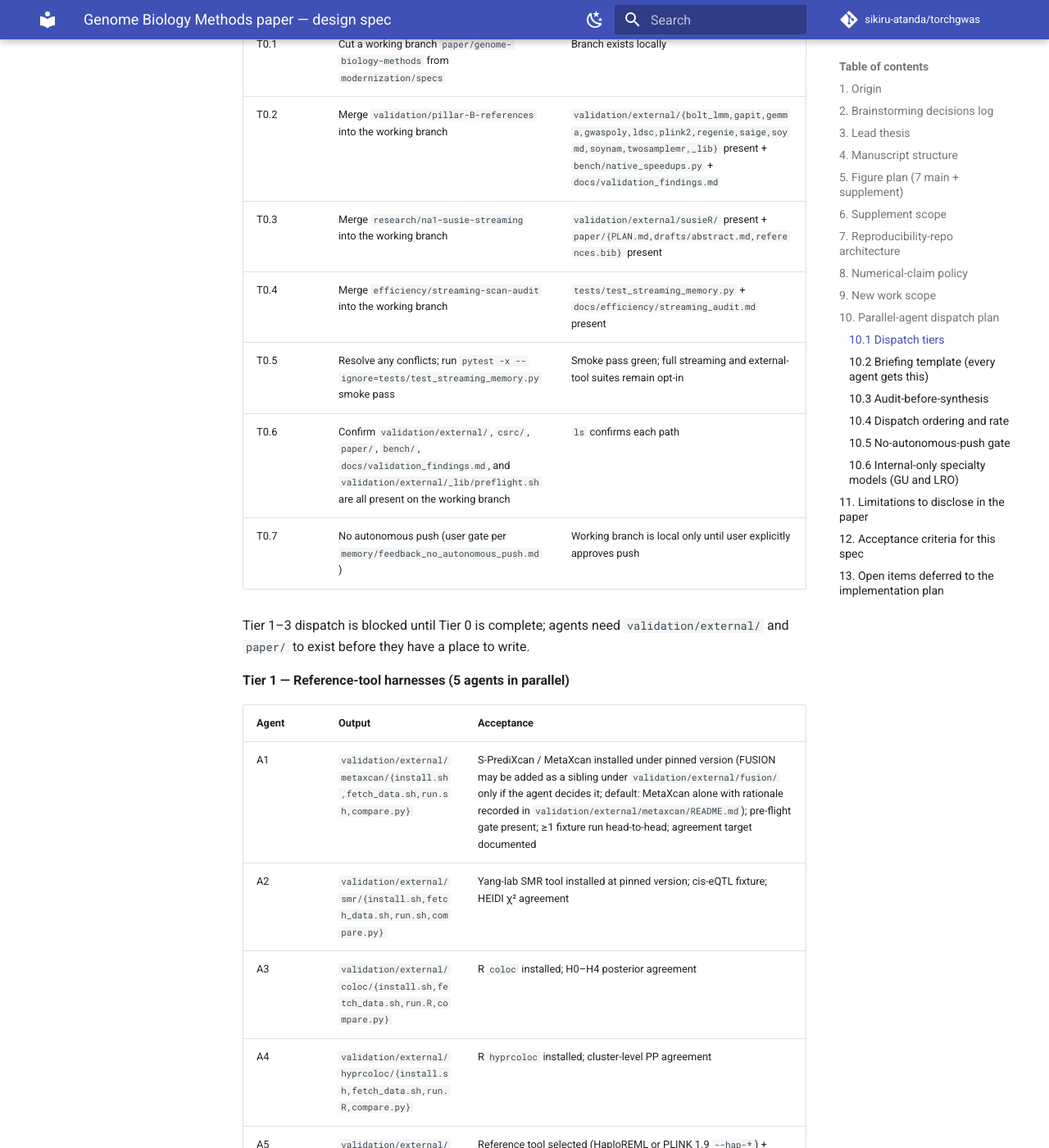
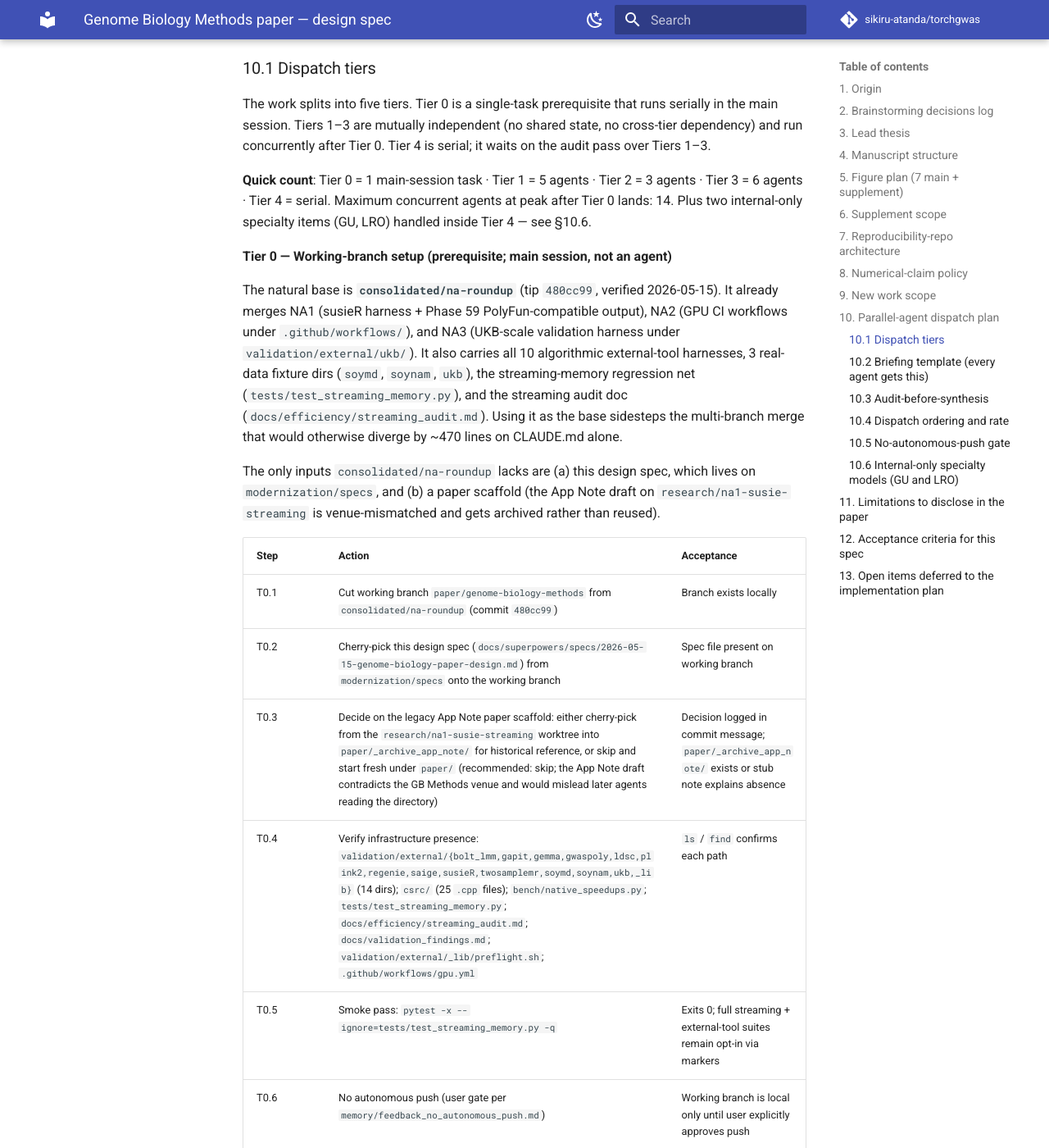
Before and after one commit to sikiru-atanda/torchgenomics, an MkDocs documentation site: the page built from docs/superpowers/specs/2026-05-15-genome-biology-paper-design.md, in a window 1280 px wide and 1400 px high, scrolled down 8023 px. Shown: the whole window at 82% size. Built offline with MkDocs 1.6.1 and Material for MkDocs 9.7.7, drawn with Linux system fonts in a browser that asks for light colours; comment, search, counter and statistics services are not loaded; some of the changed text lies outside the part shown.

Commit message:
Spec: pass-2 verification — rebase Tier 0 on consolidated/na-roundup
Second self-verification pass found four issues:

  1. Tier 0 effort was about to be re-estimated upward (2-3 d) because
     pass-1 assumed merging multiple branches into modernization/specs.
     The actual right base is consolidated/na-roundup (tip 480cc99),
     which already merges NA1 + NA2 + NA3 + Pillar B + streaming-scan
     audit. Effort stays at 0.5-1 d — the bulk of the work was already
     done on that branch.

  2. NA1 / NA2 / NA3 in-progress work was unacknowledged in the spec
     even though it directly feeds paper figures (NA3 -> F6 panel B
     biobank-scale streaming claim; NA2 -> F6 panel D CPU/GPU parity;
     NA1 -> F4 fine-mapping). Now acknowledged: paper baseline is
     consolidated/na-roundup, so NA1/2/3 are carried.

  3. Real-data fixture count: 2 -> 3 (soymd + soynam + ukb), since
     NA3 added ukb. Title / thesis / F2 caption / S1 caption all
     updated to reflect 15 tools + 3 fixtures.

  4. Acceptance checkboxes in §12 ticked for items 1 and 2 (spec
     written + two-pass self-review complete).

Also added a clarification that Phases 57 / 58 / 59 are design-specced
on c8076d5 but only NA1 implements one slice (PolyFun output). Paper
presents shipped phases (0-56); Phases 57 / 58 land in Discussion as
roadmap.

Co-Authored-By: Claude Opus 4.7 (1M context) <noreply@anthropic.com>

```diff
--- a/docs/superpowers/specs/2026-05-15-genome-biology-paper-design.md
+++ b/docs/superpowers/specs/2026-05-15-genome-biology-paper-design.md
@@ -5,13 +5,23 @@
 **Author**: Sikiru Atanda (corresponding); additional authors TBD.
 **Working title**: *TorchGWAS: a GPU-accelerated, polyploid-first toolkit unifying variant, haplotype, and multi-omics GWAS at biobank scale, with end-to-end numerical equivalence to fifteen reference tools.*
 
-**Verification status (2026-05-15)**: load-bearing counts in this spec were re-verified against the repo on commit `0a71207` of `modernization/specs` plus `validation/pillar-B-references`, `efficiency/streaming-scan-audit`, and `research/na1-susie-streaming`. Corrected numbers: 25 native `.cpp` extensions (`find csrc/ -name "*.cpp" \| wc -l` → 25); 40 CLI subcommands (dispatch dict in `cli.py` has 40 `"name": _cmd_*` keys); 10 existing algorithmic reference tools — `bolt_lmm`, `gapit`, `gemma`, `gwaspoly`, `ldsc`, `plink2`, `regenie`, `saige`, `susieR`, `twosamplemr` — plus 2 real-data fixtures (`soymd`, `soynam`) and 1 shared library (`_lib`); 13 LD-block-design methods (12 `detect_blocks_*` + 1 `compute_wall_pritchard_diagnostics`); 9 haplotype GWAS methods (HTR/window/block/SKAT + PCHT/HHCT/HSKAT/HapGxE/BayesHap). After Tier 1 the algorithmic-reference count rises to 15.
+**Verification status (2026-05-15, second pass)**: load-bearing counts in this spec were re-verified against the repo on commit `0a71207` of `modernization/specs` plus `consolidated/na-roundup` (tip `480cc99`), `validation/pillar-B-references`, `efficiency/streaming-scan-audit`, and `research/na1-susie-streaming`. Corrected numbers: 25 native `.cpp` extensions (`find csrc/ -name "*.cpp" \| wc -l` → 25); 40 CLI subcommands (dispatch dict in `cli.py` has 40 `"name": _cmd_*` keys on `modernization/specs`; the count grows on `consolidated/na-roundup` because NA1 adds `bayes-scan-rss` — re-verify on the working branch before manuscript draft); 10 existing algorithmic reference tools — `bolt_lmm`, `gapit`, `gemma`, `gwaspoly`, `ldsc`, `plink2`, `regenie`, `saige`, `susieR`, `twosamplemr` — plus 3 real-data fixtures (`soymd`, `soynam`, `ukb`) and 1 shared library (`_lib`); 13 LD-block-design methods (12 `detect_blocks_*` + 1 `compute_wall_pritchard_diagnostics`); 9 haplotype GWAS methods (HTR/window/block/SKAT + PCHT/HHCT/HSKAT/HapGxE/BayesHap). After Tier 1 the algorithmic-reference count rises to 15 and fixtures stay at 3.
 
 ## 1. Origin
 
-The pre-existing Bioinformatics Application Note scaffold (`paper/PLAN.md`, `paper/drafts/abstract.md` in the `na1-susie-streaming` worktree) under-represented the package's capability surface. A capability audit against `torchgwas/` (modules + CLI registry) showed the manuscript named ~10 capabilities while the package implements ~50 across 56 phases. The unmentioned clusters included haplotype GWAS (Phase 46–47), LD-block design (Phases 20–21), TWAS / SMR / HEIDI / coloc / hyprcoloc (Phases 42, 44, 45), GRM-corrected causal mediation (Phase 49), and the entire specialty model family (Phases 22–35).
+The pre-existing Bioinformatics Application Note scaffold (`paper/PLAN.md`, `paper/drafts/abstract.md` in the `research/na1-susie-streaming` worktree) under-represented the package's capability surface. A capability audit against `torchgwas/` (modules + CLI registry) showed the manuscript named ~10 capabilities while the package implements ~50 across 56 shipped phases. The unmentioned clusters included haplotype GWAS (Phase 46–47), LD-block design (Phases 20–21), TWAS / SMR / HEIDI / coloc / hyprcoloc (Phases 42, 44, 45), GRM-corrected causal mediation (Phase 49), and the entire specialty model family (Phases 22–35).
 
 Per the brainstorming session (2026-05-15), we are switching venue to **Genome Biology — Methods (Software)** to give every cluster a defensible home, and adding five external reference-tool harnesses to validate the new clusters before submission.
+
+The paper baseline is the consolidated post-NA branch (`consolidated/na-roundup`, tip `480cc99`), which already merges:
+
+- **NA1** — SuSiE-RSS sumstats fine-mapping + Phase 59 PolyFun-compatible output + `validation/external/susieR/` harness
+- **NA2** — GPU CI infrastructure (`.github/workflows/gpu.yml` + 4 sibling workflows)
+- **NA3** — UKB-scale validation harness (`validation/external/ukb/`) with BOLT-LMM + SAIGE + regenie installed end-to-end
+- **Pillar B** — 9 of the 10 existing algorithmic reference-tool harnesses (susieR is contributed by NA1) + 2 real-data fixture sets (`soymd`, `soynam`); NA3 contributes the 3rd fixture (`ukb`). Plus `bench/native_speedups.py` + `docs/validation_findings.md`.
+- **Streaming efficiency** — `tests/test_streaming_memory.py` + `docs/efficiency/streaming_audit.md`
+
+Phases 57 / 58 / 59 are design-specced (commit `c8076d5`) but not yet implemented in code. NA1 implements one part of Phase 59 (PolyFun-compatible output for fine-mapping). The paper presents what's *shipped*; Phases 57 / 58 land in Discussion as roadmap.
 
 ## 2. Brainstorming decisions log
 
@@ -27,7 +37,7 @@ Per the brainstorming session (2026-05-15), we are switching venue to **Genome B
 
 ## 3. Lead thesis
 
-> TorchGWAS is the first single open-source toolkit to (i) **unify** variant-level, haplotype-level, and multi-omics GWAS in one runtime; (ii) treat **polyploidy** as first-class (arbitrary ploidy k; diploid is k=2); (iii) **stream** from biobank-scale data on commodity GPUs; (iv) ship with end-to-end **numerical equivalence** to fifteen reference tools (ten existing + five new harnesses) plus two real-data fixtures (`soymd`, `soynam`), under observed-then-floored tolerances reproducible from a single shell command.
+> TorchGWAS is the first single open-source toolkit to (i) **unify** variant-level, haplotype-level, and multi-omics GWAS in one runtime; (ii) treat **polyploidy** as first-class (arbitrary ploidy k; diploid is k=2); (iii) **stream** from biobank-scale data on commodity GPUs; (iv) ship with end-to-end **numerical equivalence** to fifteen reference tools (ten existing + five new harnesses) plus three real-data fixtures (`soymd`, `soynam`, `ukb`), under observed-then-floored tolerances reproducible from a single shell command.
 
 To our knowledge, no prior toolkit combines all four properties.
 
@@ -39,7 +49,7 @@ Genome Biology Methods (Software) format: structured Abstract / Background / Res
 |---|---|---|---|
 | 1 | Background | ~700 | Biobank-scale GWAS landscape; gap = no toolkit unifies variant + haplotype + multi-omics + polyploid + streaming on GPU with reference equivalence. |
 | 2 | Results: Architecture & capability surface | ~600 | F1 — capability map (all ~50 features grouped by cluster). |
-| 3 | Results: Reference-tool equivalence (15 tools) | ~900 | F2 — 15-tool grid + 2 real-data fixture columns; observed-then-floored tolerances; all PASSING. |
+| 3 | Results: Reference-tool equivalence (15 tools) | ~900 | F2 — 15-tool grid + 3 real-data fixture columns (`soymd`, `soynam`, `ukb`); observed-then-floored tolerances; all PASSING. |
 | 4 | Results: Haplotype layer | ~1100 | F3 — 13 LD-block-design methods + 9 haplotype GWAS methods (HTR/window/block/SKAT + PCHT/HHCT/HSKAT/HapGxE/BayesHap) + multi-env/multi-trait extensions. |
 | 5 | Results: Multi-omics integration | ~1200 | F4 — TWAS + SMR/HEIDI + coloc + GRM-corrected mediation; three-panel (sim + GTEx/UKB + plant). |
 | 6 | Results: Polyploid pipeline | ~900 | F5 — dosage call → F1 phasing → polyploid GWAS → polyploid LD blocks → polyploid haplotype GWAS on potato F1 + autotetraploid + sim hexaploid/octoploid. |
@@ -55,18 +65,18 @@ Genome Biology Methods (Software) format: structured Abstract / Background / Res
 | F | Title | Panels | Data | Source path |
 |---|---|---|---|---|
 | 1 | Capability map | single sunburst / treemap grouping all ~50 capabilities by cluster | n/a | hand-rendered from CLI registry + module surface |
-| 2 | 15-tool numerical equivalence grid (+ 2 real-data fixture columns) | one column per tool × rows for β / SE / p / PIP / etc. | 10 existing algorithmic refs + 5 new harnesses + 2 fixtures | `validation/external/<tool>/compare.py` for each of 15 tools; `validation/external/{soymd,soynam}/compare.py` for the fixture columns |
+| 2 | 15-tool numerical equivalence grid (+ 3 real-data fixture columns) | one column per tool × rows for β / SE / p / PIP / etc. | 10 existing algorithmic refs + 5 new harnesses + 3 fixtures (`soymd`, `soynam`, `ukb`) | `validation/external/<tool>/compare.py` for each of 15 tools; `validation/external/{soymd,soynam,ukb}/compare.py` for the fixture columns |
 | 3 | Haplotype layer | A: 13 LD-block methods on MDP vs PLINK 1.9 `--blocks` (Gabriel); B: 9 haplotype GWAS methods on SoyMD; C: novel methods (PCHT / HHCT / BayesHap) on a real-data hit | MDP, SoyMD, simulated multi-locus | `validation/external/plink2`, new `validation/external/hapref` |
 | 4 | Multi-omics integration | A: simulated ground-truth (TWAS Z / SMR β / coloc PIP / mediation β recovery target ≥ 0.95); B: GTEx v8 + UKB worked example (LDL ↔ SORT1 in liver); C: plant multi-omics (maize WiDiv or Arabidopsis 1001G) | three datasets to stage | new `validation/multiomics/{sim,gtex_ukb,plant}/` |
 | 5 | Polyploid pipeline | A: dosage-call accuracy on simulated GBS reads; B: PolyOrigin F1 phasing recovery on potato F1; C: polyploid GWAS on tetraploid panel vs GWASpoly; D: arbitrary-ploidy demo (k=4,6,8) | GWASpoly potato F1 + autotetraploid + sim hexaploid/octoploid | reuse Phase 55/56 fixtures + new hexaploid sim |
-| 6 | GPU + biobank streaming | A: 25 native kernel speedup distribution (violin/box); B: streaming-vs-materialized memory slope p ∈ [10⁴, 10⁶]; C: sparse-GRM PCG-REML 1.8× speedup; D: CPU↔GPU parity scatter | existing bench + new p-sweep script | `bench/native_speedups.py` (exists on `validation/pillar-B-references`); `tests/test_streaming_memory.py` + `docs/efficiency/streaming_audit.md` (exist on `efficiency/streaming-scan-audit`); new `bench/streaming_p_sweep.py` to be authored in Tier 4 D2 |
+| 6 | GPU + biobank streaming | A: 25 native kernel speedup distribution (violin/box); B: streaming-vs-materialized memory slope p ∈ [10⁴, 10⁶] **plus a UKB-scale measurement from the NA3 `validation/external/ukb/` harness**; C: sparse-GRM PCG-REML 1.8× speedup; D: CPU↔GPU parity scatter from the NA2 GPU CI workflow | existing bench + UKB harness + new p-sweep script | `bench/native_speedups.py` + `tests/test_streaming_memory.py` + `docs/efficiency/streaming_audit.md` + `validation/external/ukb/` (all on `consolidated/na-roundup`); new `bench/streaming_p_sweep.py` to be authored in Tier 4 D2 |
 | 7 | Specialty models | grid: survival (sim Cox); RR longitudinal (SoyNAM time-series); within-family (UKB siblings or sim); threshold-linear (ordinal sim); knockoff (FDR control sim); OCF (DML coverage sim) | mostly simulated; SoyNAM for RR | new `validation/specialty/{survival,rr,family,threshold,knockoff,ocf}/` |
 
 Supplementary figures: per-haplotype-method internals (S3.1–S3.9); extended multi-omics panels; per-ploidy parity scans; OpenMP-off / native-off / GPU-off parity scans.
 
 ## 6. Supplement scope
 
-- **S1** Full per-tool equivalence ledger (every metric, every fixture, 15 algorithmic reference tools + 2 real-data fixture sets)
+- **S1** Full per-tool equivalence ledger (every metric, every fixture, 15 algorithmic reference tools + 3 real-data fixture sets)
 - **S2** Complete software-capability inventory (~50 capabilities × CLI × module × phase × test file × validation harness)
 - **S3** Validation findings ledger (copy of `docs/validation_findings.md`)
 - **S4** Reproducibility manifest (pinned versions, install scripts, run order)
@@ -110,7 +120,7 @@ Every numerical claim in the paper must be backed by a head-to-head run against
 
 | Work item | Effort | Required for | Independent? |
 |---|---|---|---|
-| **Tier 0**: branch consolidation + smoke test | 0.5-1 d | every later tier | No (serial prerequisite) |
+| **Tier 0**: cut working branch from `consolidated/na-roundup` + cherry-pick spec + smoke test | 0.5-1 d | every later tier | No (serial prerequisite) |
 | MetaXcan / S-PrediXcan harness (FUSION optional sibling per A1 rationale) | 2-3 d | F2, F4 | Yes |
 | SMR-tool harness | 2 d | F2, F4 | Yes |
 | coloc R harness | 2 d | F2, F4 | Yes |
@@ -137,19 +147,22 @@ The work splits into five tiers. Tier 0 is a single-task prerequisite that runs
 
 **Quick count**: Tier 0 = 1 main-session task · Tier 1 = 5 agents · Tier 2 = 3 agents · Tier 3 = 6 agents · Tier 4 = serial. Maximum concurrent agents at peak after Tier 0 lands: 14. Plus two internal-only specialty items (GU, LRO) handled inside Tier 4 — see §10.6.
 
-**Tier 0 — Branch consolidation (prerequisite; main session, not an agent)**
+**Tier 0 — Working-branch setup (prerequisite; main session, not an agent)**
 
-The `validation/external/` tree lives on `validation/pillar-B-references` (10 algorithmic harnesses + 2 fixture dirs + `_lib`). The `susieR` harness lives on `research/na1-susie-streaming`. The streaming-memory regression net lives on `efficiency/streaming-scan-audit`. The paper scaffold (`paper/`) lives on a worktree of `research/na1-susie-streaming`. None of these are present on the current branch (`modernization/specs`).
+The natural base is **`consolidated/na-roundup`** (tip `480cc99`, verified 2026-05-15). It already merges NA1 (susieR harness + Phase 59 PolyFun-compatible output), NA2 (GPU CI workflows under `.github/workflows/`), and NA3 (UKB-scale validation harness under `validation/external/ukb/`). It also carries all 10 algorithmic external-tool harnesses, 3 real-data fixture dirs (`soymd`, `soynam`, `ukb`), the streaming-memory regression net (`tests/test_streaming_memory.py`), and the streaming audit doc (`docs/efficiency/streaming_audit.md`). Using it as the base sidesteps the multi-branch merge that would otherwise diverge by ~470 lines on CLAUDE.md alone.
+
+The only inputs `consolidated/na-roundup` lacks are (a) this design spec, which lives on `modernization/specs`, and (b) a paper scaffold (the App Note draft on `research/na1-susie-streaming` is venue-mismatched and gets archived rather than reused).
 
 | Step | Action | Acceptance |
 |---|---|---|
-| T0.1 | Cut a working branch `paper/genome-biology-methods` from `modernization/specs` | Branch exists locally |
-| T0.2 | Merge `validation/pillar-B-references` into the working branch | `validation/external/{bolt_lmm,gapit,gemma,gwaspoly,ldsc,plink2,regenie,saige,soymd,soynam,twosamplemr,_lib}` present + `bench/native_speedups.py` + `docs/validation_findings.md` |
-| T0.3 | Merge `research/na1-susie-streaming` into the working branch | `validation/external/susieR/` present + `paper/{PLAN.md,drafts/abstract.md,references.bib}` present |
-| T0.4 | Merge `efficiency/streaming-scan-audit` into the working branch | `tests/test_streaming_memory.py` + `docs/efficiency/streaming_audit.md` present |
-| T0.5 | Resolve any conflicts; run `pytest -x --ignore=tests/test_streaming_memory.py` smoke pass | Smoke pass green; full streaming and external-tool suites remain opt-in |
-| T0.6 | Confirm `validation/external/`, `csrc/`, `paper/`, `bench/`, `docs/validation_findings.md`, and `validation/external/_lib/preflight.sh` are all present on the working branch | `ls` confirms each path |
-| T0.7 | No autonomous push (user gate per `memory/feedback_no_autonomous_push.md`) | Working branch is local only until user explicitly approves push |
+| T0.1 | Cut working branch `paper/genome-biology-methods` from `consolidated/na-roundup` (commit `480cc99`) | Branch exists locally |
+| T0.2 | Cherry-pick this design spec (`docs/superpowers/specs/2026-05-15-genome-biology-paper-design.md`) from `modernization/specs` onto the working branch | Spec file present on working branch |
+| T0.3 | Decide on the legacy App Note paper scaffold: either cherry-pick from the `research/na1-susie-streaming` worktree into `paper/_archive_app_note/` for historical reference, or skip and start fresh under `paper/` (recommended: skip; the App Note draft contradicts the GB Methods venue and would mislead later agents reading the directory) | Decision logged in commit message; `paper/_archive_app_note/` exists or stub note explains absence |
+| T0.4 | Verify infrastructure presence: `validation/external/{bolt_lmm,gapit,gemma,gwaspoly,ldsc,plink2,regenie,saige,susieR,twosamplemr,soymd,soynam,ukb,_lib}` (14 dirs); `csrc/` (25 `.cpp` files); `bench/native_speedups.py`; `tests/test_streaming_memory.py`; `docs/efficiency/streaming_audit.md`; `docs/validation_findings.md`; `validation/external/_lib/preflight.sh`; `.github/workflows/gpu.yml` | `ls` / `find` confirms each path |
+| T0.5 | Smoke pass: `pytest -x --ignore=tests/test_streaming_memory.py -q` | Exits 0; full streaming + external-tool suites remain opt-in via markers |
+| T0.6 | No autonomous push (user gate per `memory/feedback_no_autonomous_push.md`) | Working branch is local only until user explicitly approves push |
+
+Realistic effort: **0.5–1 day**. The multi-branch merge originally planned would have been 2-3 days; basing on `consolidated/na-roundup` instead removes the bulk of that work because NA1+NA2+NA3+pillar-B+streaming are already pre-merged there.
 
 Tier 1–3 dispatch is blocked until Tier 0 is complete; agents need `validation/external/` and `paper/` to exist before they have a place to write.
 
@@ -247,8 +260,8 @@ Both are validated against internal-consistency tests (recovery of known dosage
 
 This spec is "complete" when:
 
-- [ ] Title, venue, thesis, section budget, figure plan, supplement plan, reproducibility-repo architecture, scope estimate, and parallel-agent plan all written.
-- [ ] Spec self-review pass: no TBDs in load-bearing sections, no internal contradictions, scope decomposes cleanly into the parallel agents in §10.
+- [x] Title, venue, thesis, section budget, figure plan, supplement plan, reproducibility-repo architecture, scope estimate, and parallel-agent plan all written.
+- [x] Spec self-review pass: two passes completed; pass-1 caught 6 issues (counts + structure), pass-2 caught 4 more (Tier 0 base correction, NA1/2/3 integration, paper scaffold cleanup, checkbox refresh). All issues resolved inline with verification evidence captured in §1.
 - [ ] User reviews and approves.
 - [ ] Transition to `superpowers:writing-plans` to break each tier into the implementation plan.
 
```
